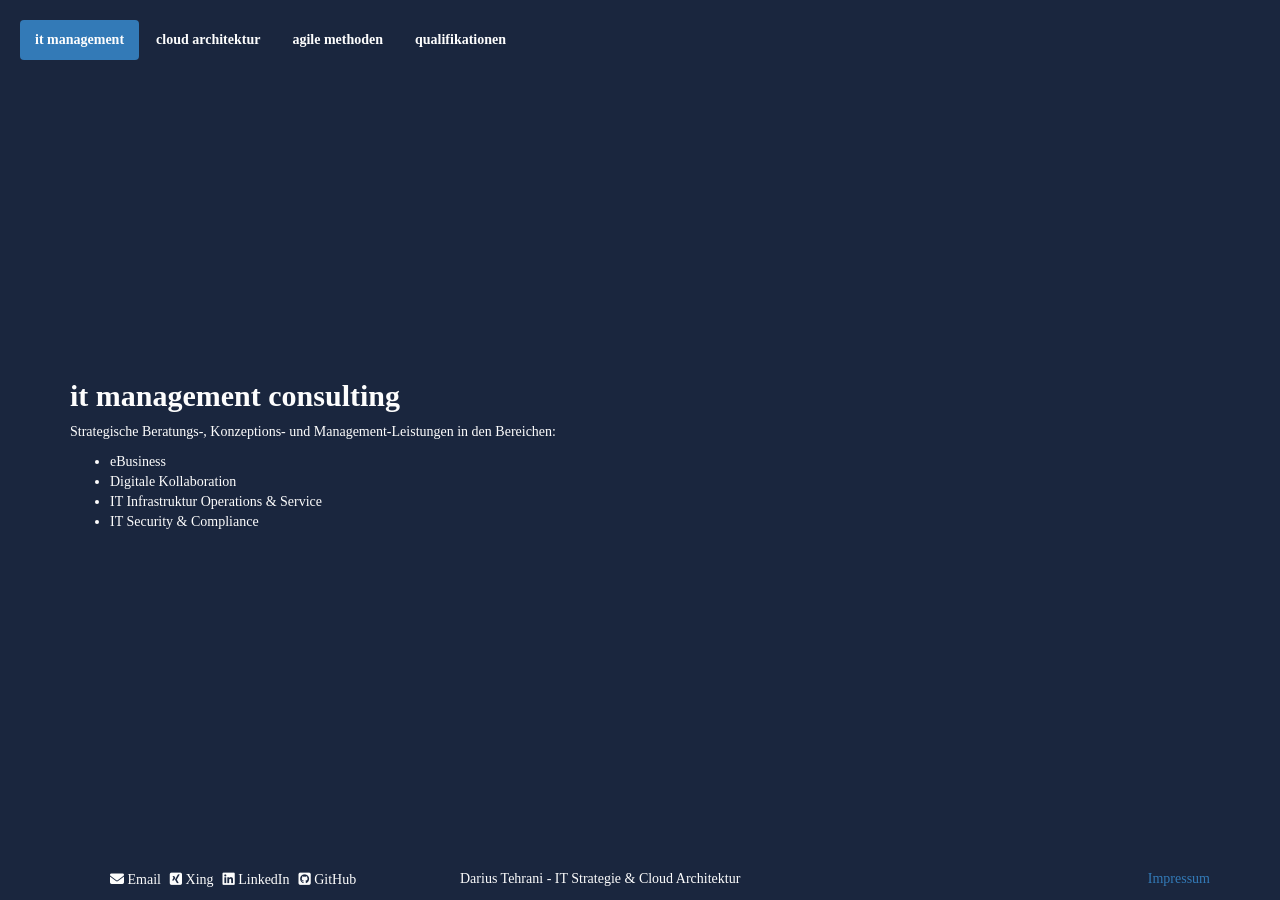
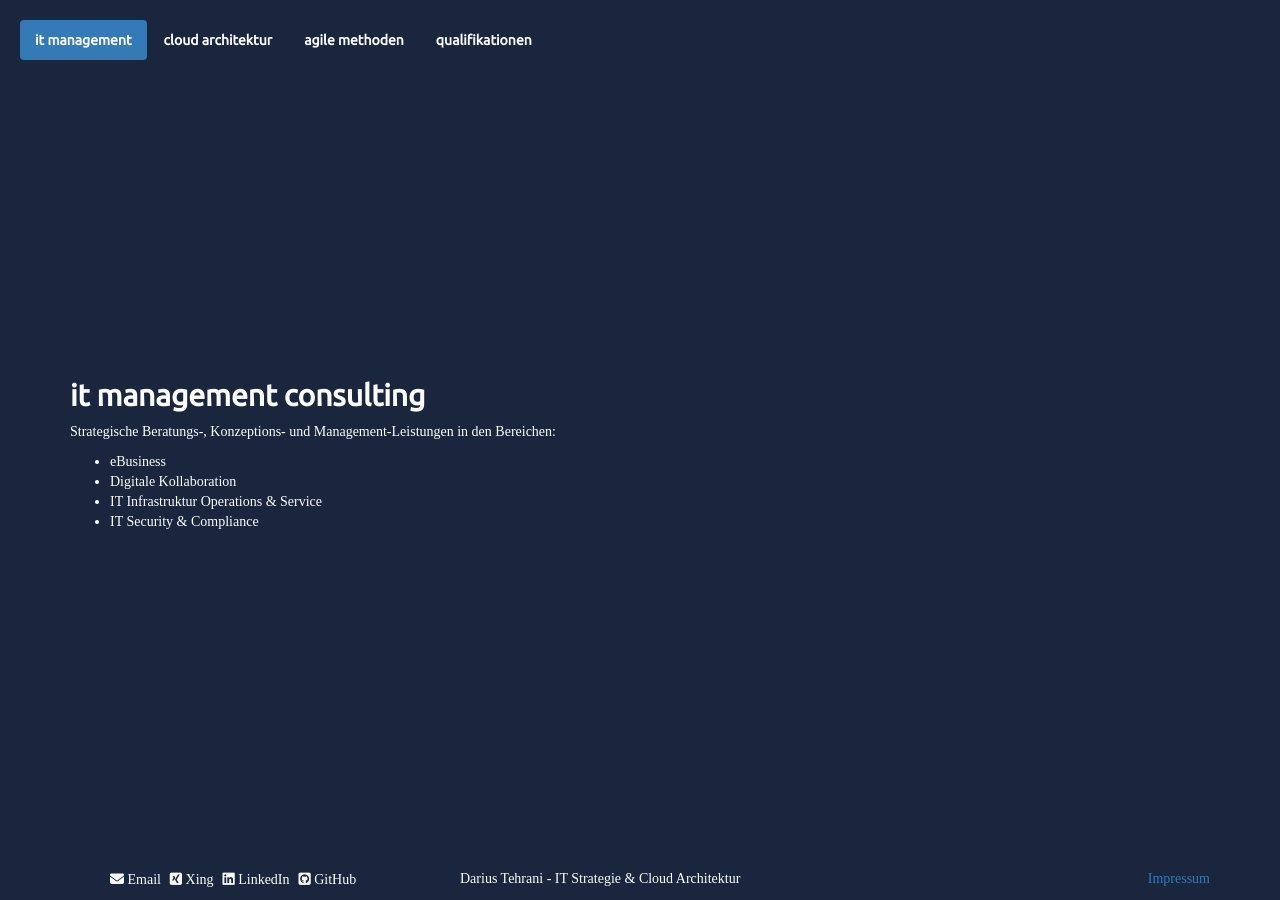
Before and after one commit to datadarius/darius.github.io, a Jekyll site: the page built from index.md, in a window 1280 px wide. Built offline with Jekyll 4.4.1, drawn with Linux system fonts in a browser that asks for light colours; nearby versions of some CDN libraries; some web fonts are replaced.

Commit message:
font fix

```diff
--- a/assets/main.scss
+++ b/assets/main.scss
@@ -4,7 +4,7 @@
 @charset "utf-8";
 
 // Our variables
-$base-font-family-headings: "Ubuntu, sans-serif";
+$base-font-family-headings: Ubuntu, sans-serif;
 $base-font-family: "Osswald";
 $base-font-size:   24px;
 $base-font-weight: 400;
```
